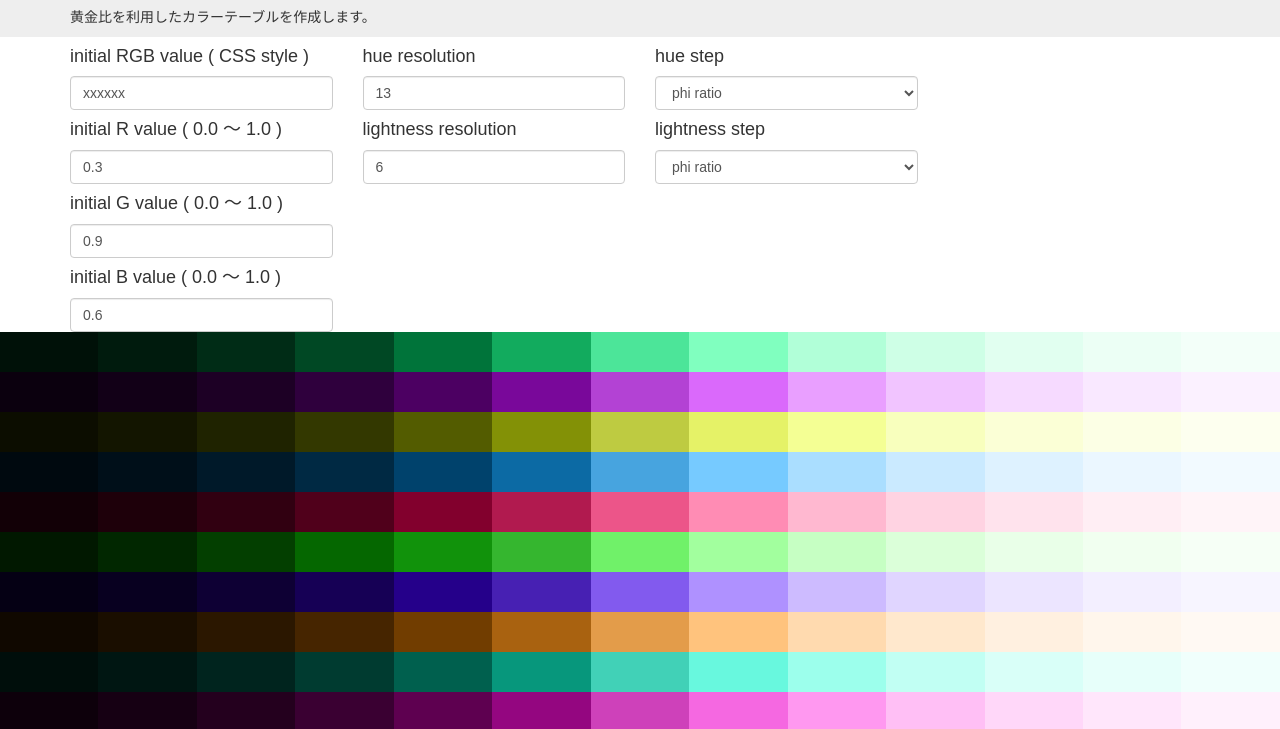
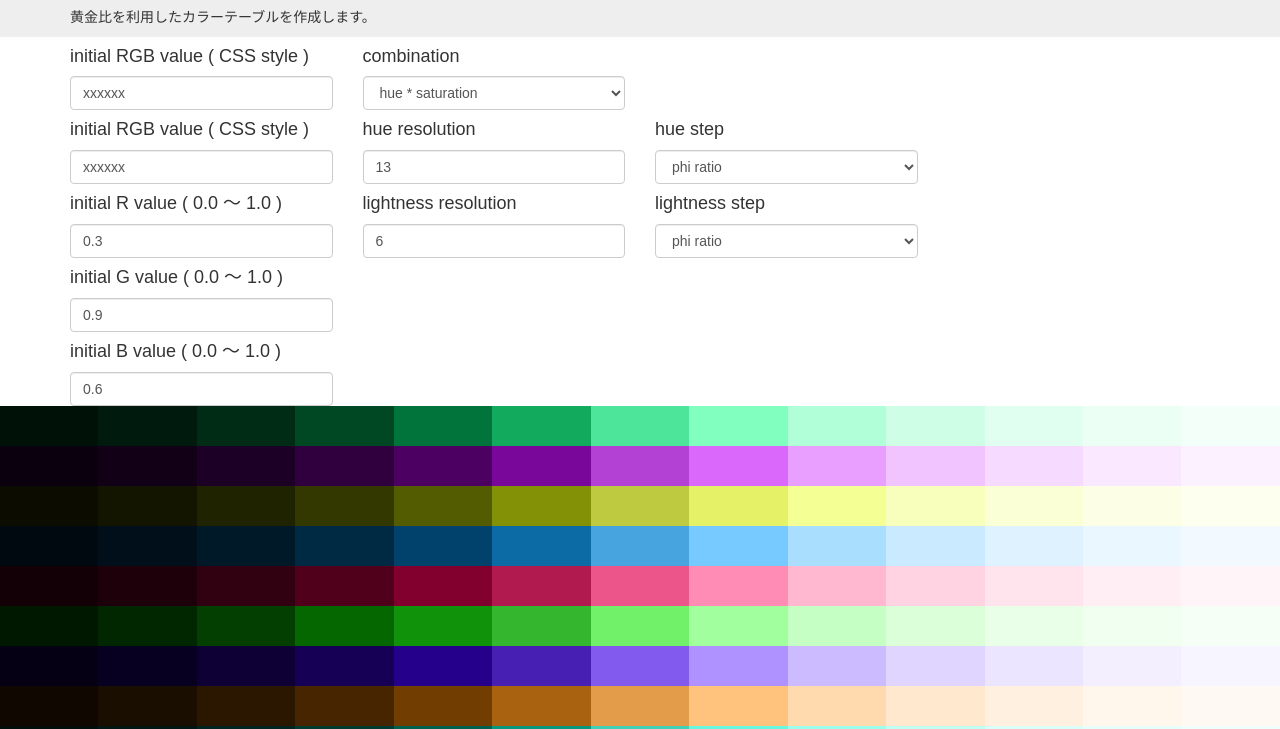
Before and after one commit to wraith13/wraith13.github.io, a plain HTML site: page phi-ratio-coloring/phi-ratio-coloring.htm in a window 1280 px wide. Shown: the part 66-795 px from the top of the page. Drawn offline with nearby package versions, Linux system fonts and the light colour scheme; some packages are replaced by stand-ins of ours; a script that the page names is missing.

Commit message:
🛠 phi ratio coloring ( WIP )

```diff
--- a/phi-ratio-coloring/phi-ratio-coloring.htm
+++ b/phi-ratio-coloring/phi-ratio-coloring.htm
@@ -57,6 +57,18 @@
 					<div class="col-md-3">
 						<h4>initial RGB value ( CSS style )</h4>
 						<input type="text" class="form-control" ng-model="model.cssExpression" />
+					</div>
+					<div class="col-md-3">
+						<h4>combination</h4>
+                        <select class="form-control" ng-model="model.combination" ng-options="item for item in ['hue * lightness', 'hue * saturation', 'saturation * lightness']"></select>
+					</div>
+					<div class="col-md-3">
+					</div>
+				</div>
+				<div class="row">
+					<div class="col-md-3">
+						<h4>initial RGB value ( CSS style )</h4>
+						<input type="text" class="form-control" ng-model="model.cssExpression" />
 						<h4>initial R value ( 0.0 ～ 1.0 )</h4>
 						<input type="number" class="form-control" ng-model="model.expression.r" />
 						<h4>initial G value ( 0.0 ～ 1.0 )</h4>
--- a/phi-ratio-coloring/phi-ratio-coloring.js
+++ b/phi-ratio-coloring/phi-ratio-coloring.js
@@ -36,6 +36,7 @@ app.controller("phi-ratio-coloring", function ($rootScope, $window, $scope, $htt
 			g: 0.9,
 			b: 0.6
 		},
+		combination: "hue * saturation",
 		hueResolution: 13,
 		hueStep: "phi ratio",
 		lightnessResolution: 6,
```
